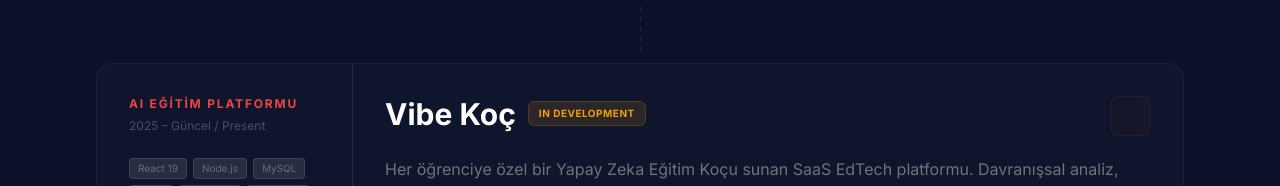
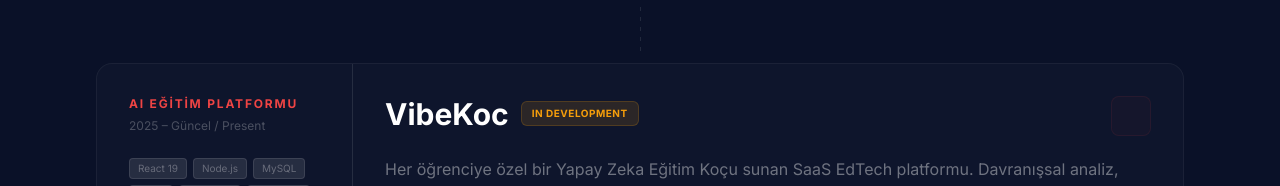
Before and after one commit to alperensu/alperenbozkurt, a Next.js app: page /alperenbozkurt/ in a window 1280 px wide. Shown: the part 3918-4104 px from the top of the page. Built offline with nearby package versions, Linux system fonts and the light colour scheme; some icons are missing.

Commit message:
Rename Vibe Koç to VibeKoc

```diff
--- a/src/locales/en.ts
+++ b/src/locales/en.ts
@@ -105,7 +105,7 @@
         ],
       },
       {
-        title: "Vibe Coach",
+        title: "VibeKoc",
         category: "AI EDUCATION PLATFORM",
         description:
           "A SaaS EdTech platform offering a personalized AI Education Coach for every student. Gamifies learning with behavioral analytics, exam simulations, 1v1 duels, and a league system.",
--- a/src/locales/tr.ts
+++ b/src/locales/tr.ts
@@ -105,7 +105,7 @@
         ],
       },
       {
-        title: "Vibe Koç",
+        title: "VibeKoc",
         category: "AI EĞİTİM PLATFORMU",
         description:
           "Her öğrenciye özel bir Yapay Zeka Eğitim Koçu sunan SaaS EdTech platformu. Davranışsal analiz, sınav simülasyonu, 1v1 düellolar ve lig sistemiyle öğrenmeyi oyunlaştırır.",
```
